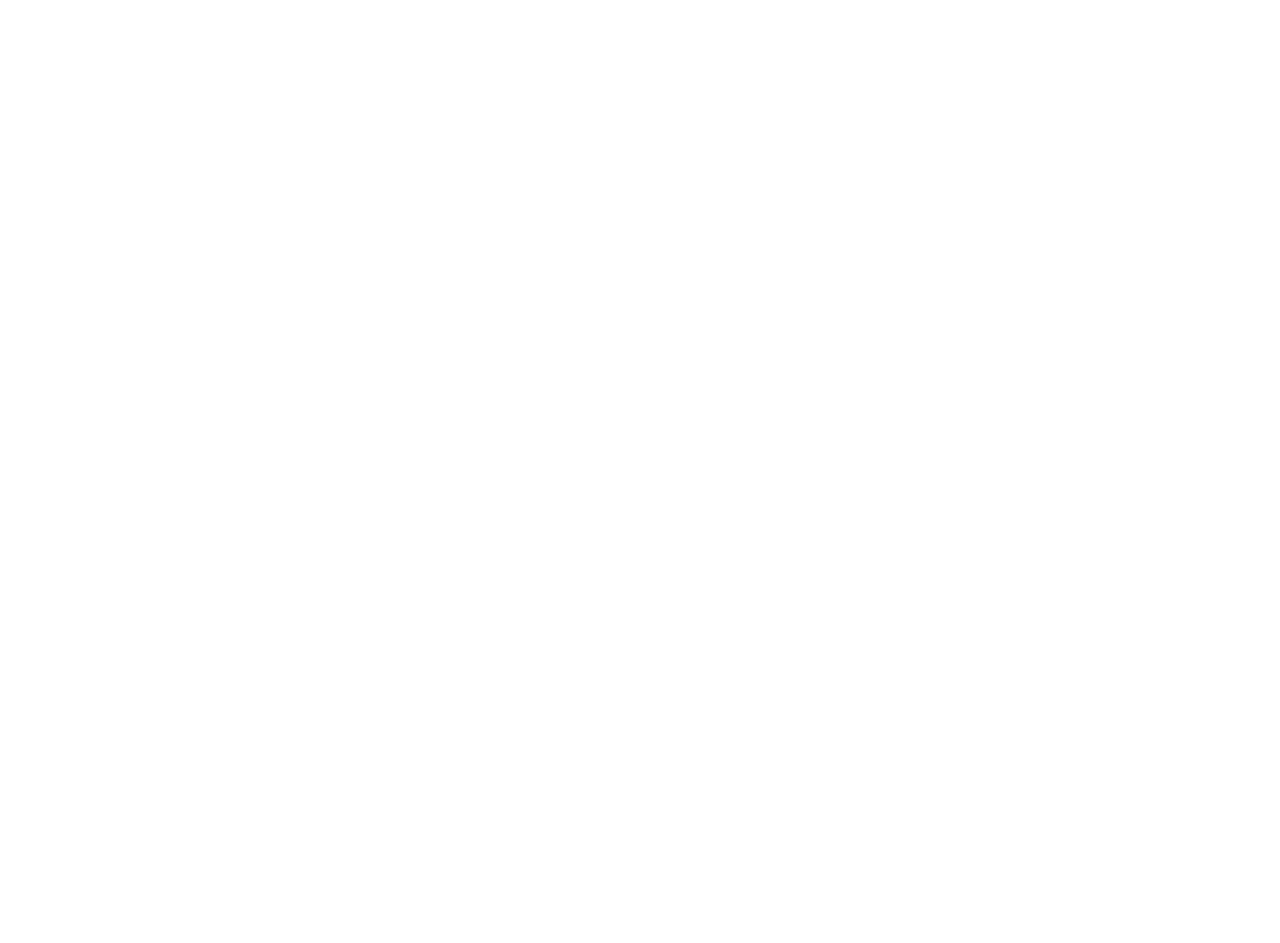
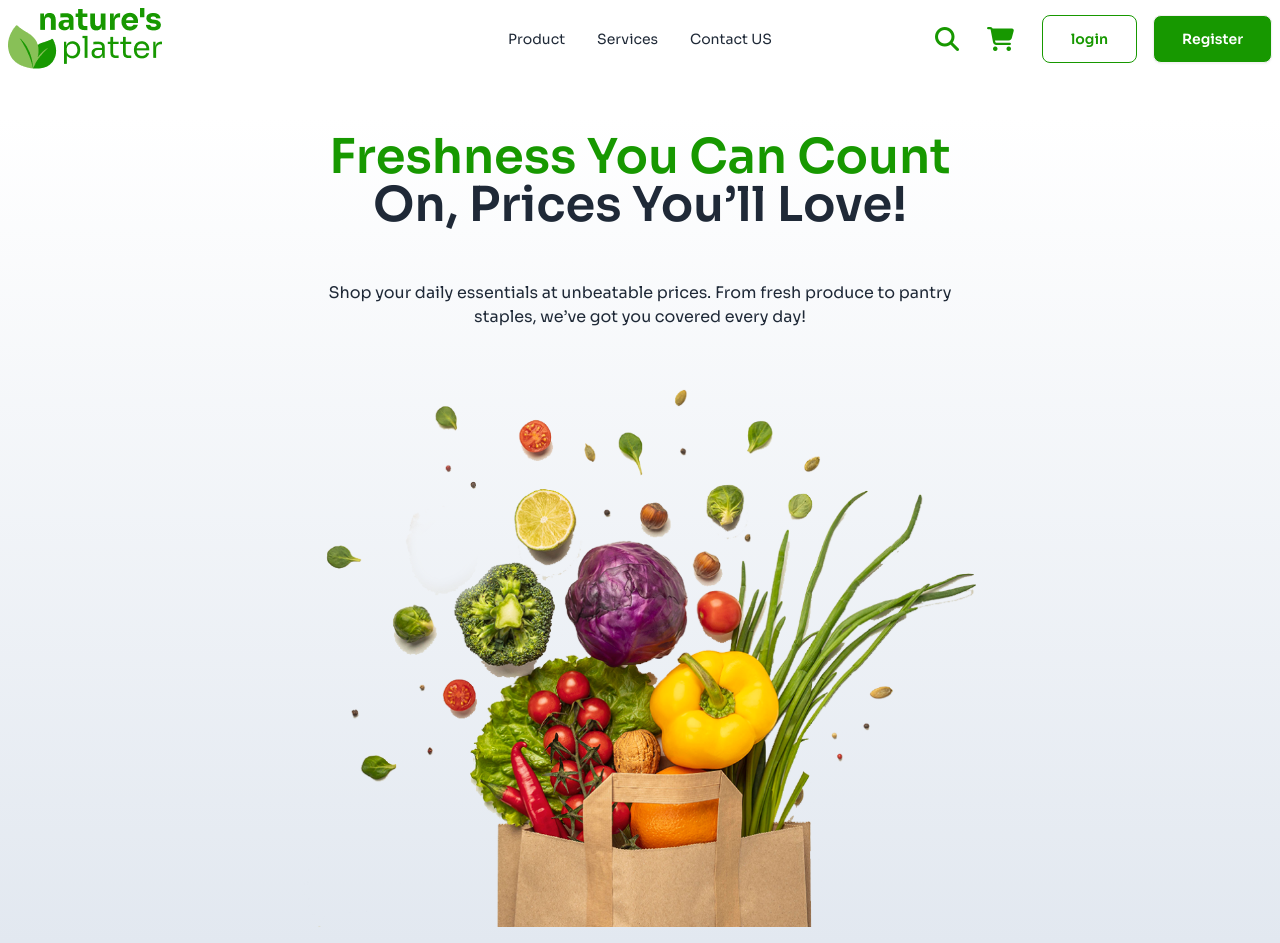
Before and after one commit to nacktify/natures-platter, a plain HTML site: page index.html in a window 1280 px wide. Before the commit the page ends 800 px from the top, so only its background shows below. Drawn offline with nearby package versions, Linux system fonts and the light colour scheme.

Commit message:
header complete

```diff
--- a/index.html
+++ b/index.html
@@ -25,23 +25,87 @@
                 extend: {
                     colors: {
                         clifford: '#da373d',
+                        'nature-primary': '#179800',
                     }
                 }
             }
         }
     </script>
 
+    <style>
+        body {
+            font-family: "Sora", serif;
+        }
+    </style>
+
 </head>
 
 <body>
     <!-- header section  -->
-    <header></header>
+    <header class="">
+        <!-- navbar -->
+        <nav class="container mx-auto">
+            <div class="navbar bg-base-100">
+                <div class="navbar-start">
+                    <div class="dropdown">
+                        <div tabindex="0" role="button" class="btn btn-ghost lg:hidden">
+                            <svg xmlns="http://www.w3.org/2000/svg" class="h-5 w-5" fill="none" viewBox="0 0 24 24"
+                                stroke="currentColor">
+                                <path stroke-linecap="round" stroke-linejoin="round" stroke-width="2"
+                                    d="M4 6h16M4 12h8m-8 6h16" />
+                            </svg>
+                        </div>
+                        <ul tabindex="0"
+                            class="menu menu-sm dropdown-content bg-base-100 rounded-box z-[1] mt-3 w-52 p-2 shadow">
+                            <li><a>Product</a></li>
+                            <li><a>Services</a></li>
+                            <li><a>Contact US</a></li>
+                        </ul>
+                    </div>
+                    <a class="text-xl"><img src="assets/logo-header.png" alt=""></a>
+                </div>
+                <div class="navbar-center hidden lg:flex">
+                    <ul class="menu menu-horizontal px-1">
+                        <li><a>Product</a></li>
+                        <li><a>Services</a></li>
+                        <li><a>Contact US</a></li>
+                    </ul>
+                </div>
+                <div class=" md:flex navbar-end gap-3">
+                    <a href="#"><i class="fa-solid fa-magnifying-glass text-2xl mr-4 text-nature-primary"></i></a>
+                    <a href="#"><i class="fa-solid fa-cart-shopping text-2xl mr-4 text-nature-primary"></i></a>
+                    <div class="hidden md:flex gap-4">
+                        <a class="btn btn-outline outline-nature-primary text-nature-primary  py-1 px-7">login</a>
+                        <a class="btn bg-nature-primary text-white py-1 px-7">Register</a>
+
+                    </div>
+                </div>
+            </div>
+        </nav>
+        <!-- hero/banner  -->
+        <section class=" bg-gradient-to-t from-slate-200 to-transparent">
+            <div class="container mx-auto mt-10">
+                <div class="hero">
+                    <div class="hero-content text-center">
+                        <div class="max-w-2xl space-y-7">
+                            <h1 class="text-5xl font-semibold"><span class="text-nature-primary">Freshness You Can
+                                Count</span> On, Prices You’ll Love!</h1>
+                            <p class="py-6">
+                                Shop your daily essentials at unbeatable prices. From fresh produce to pantry staples, we’ve got you covered every day!
+                            </p>
+                            <img src="assets/hero-vegetables.png" alt="">
+                        </div>
+                    </div>
+                </div>
+            </div>
+        </section>
+    </header>
 
     <!-- main section -->
     <main></main>
 
     <!-- footer section  -->
-     <footer></footer>
+    <footer></footer>
 </body>
 
 </html>
```
